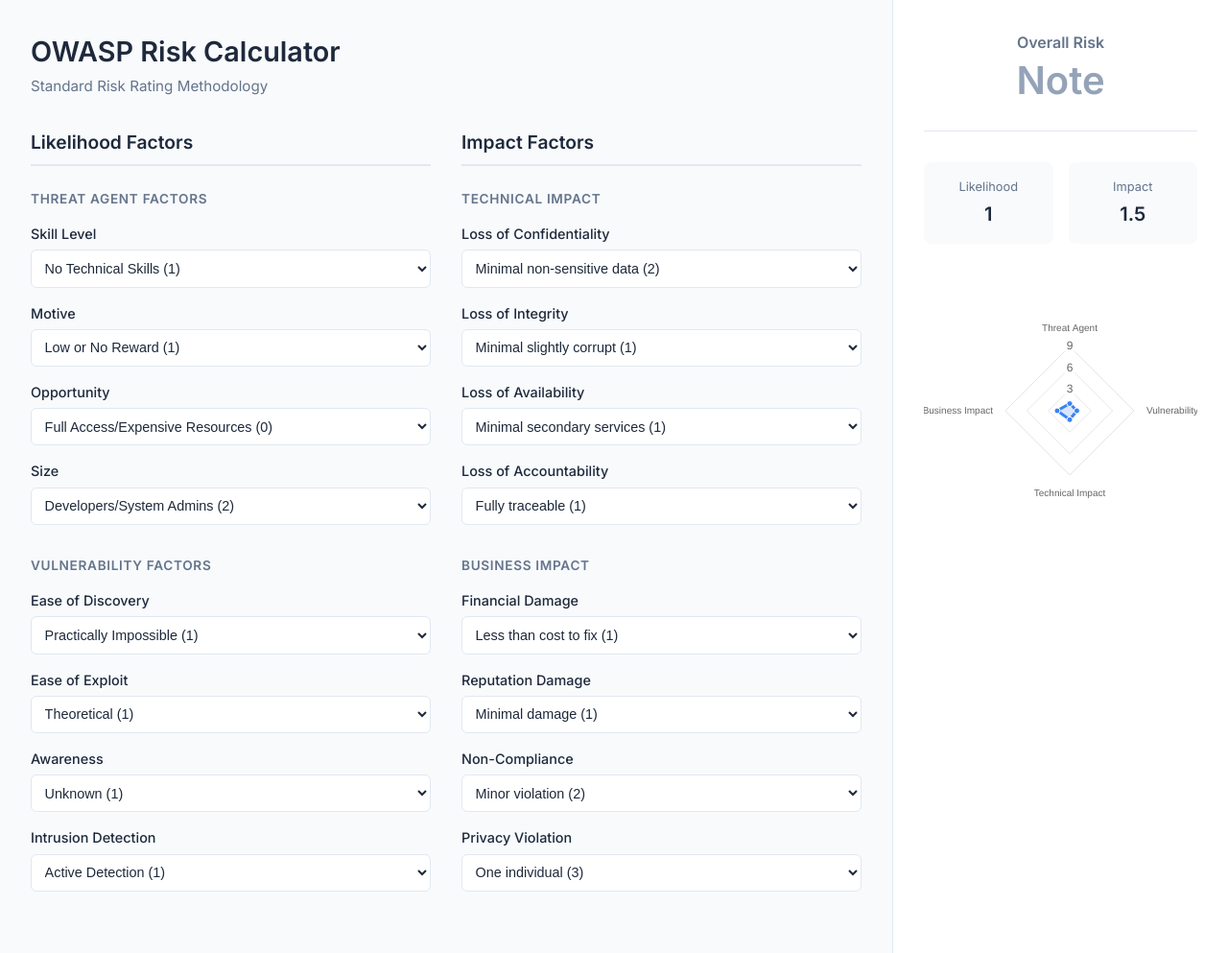
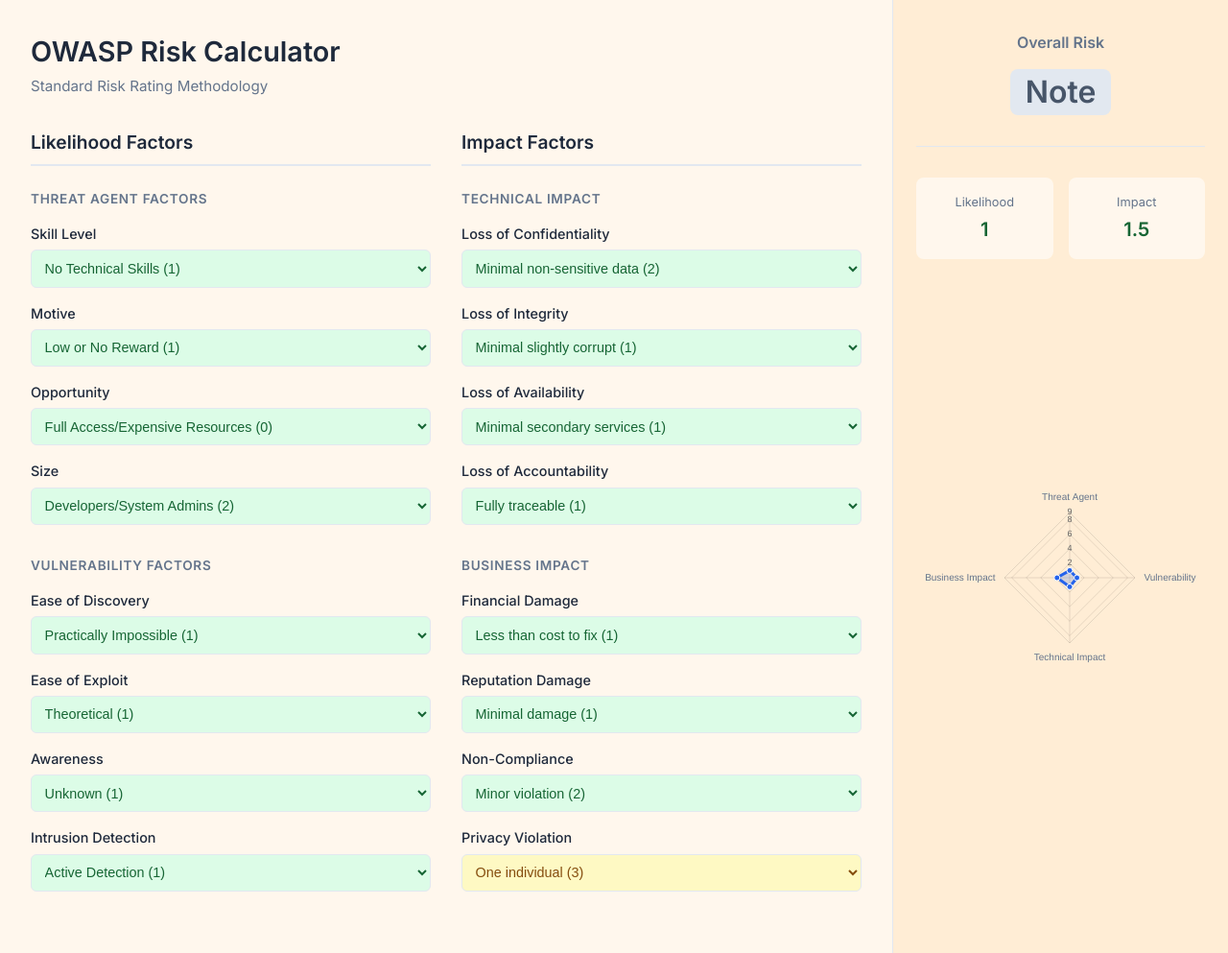
Before and after one commit to ooprathamm/OWASP-Risk-Calculator-, a Flask app: page / in a window 1280 px wide. Shown: the whole page at 96% size. Run offline with Flask 3, Linux system fonts and the light colour scheme.

Commit message:
color coding

```diff
--- a/calculator.py
+++ b/calculator.py
@@ -22,27 +22,12 @@
             return 'High'
 
     def calculate_risk(self, likelihood_factors, impact_factors):
-        """
-        Calculates the overall risk based on likelihood and impact factors.
-
-        Args:
-            likelihood_factors (list): List of integers (0-9) representing likelihood.
-            impact_factors (list): List of integers (0-9) representing impact.
-
-        Returns:
-            dict: Contains scores, levels, and final risk severity.
-        """
         likelihood_score = self.calculate_score(likelihood_factors)
         impact_score = self.calculate_score(impact_factors)
 
         likelihood_level = self.get_level(likelihood_score)
         impact_level = self.get_level(impact_score)
 
-        # Determine Risk Severity from Matrix
-        # Note: The matrix is typically Impact x Likelihood or vice versa.
-        # Standard: Impact (Rows) x Likelihood (Cols)
-
-        # Adjusting matrix access to match standard: risk_matrix[Impact][Likelihood]
         risk_severity = self.risk_matrix[impact_level][likelihood_level]
 
         return {
--- a/static/script.js
+++ b/static/script.js
@@ -2,19 +2,22 @@
     const selects = document.querySelectorAll('.factor-select');
     let riskChart = null;
 
-    // Initial calculation
+    selects.forEach(select => {
+        updateSelectColor(select);
+    });
     calculateRisk();
 
-    // Add event listeners
     selects.forEach(select => {
-        select.addEventListener('change', calculateRisk);
+        select.addEventListener('change', (e) => {
+            updateSelectColor(e.target);
+            calculateRisk();
+        });
     });
 
     async function calculateRisk() {
         const likelihoodFactors = [];
         const impactFactors = [];
 
-        // Collect values for calculation
         document.querySelectorAll('.factor-select[data-type="likelihood"]').forEach(el => {
             likelihoodFactors.push(parseFloat(el.value));
         });
@@ -48,35 +51,46 @@
     }
 
     function updateUI(data) {
-        // Update Scores
-        document.getElementById('likelihood-score').textContent = data.likelihood_score;
-        document.getElementById('impact-score').textContent = data.impact_score;
+        const likelihoodScoreEl = document.getElementById('likelihood-score');
+        const impactScoreEl = document.getElementById('impact-score');
 
-        // Update Severity
+        likelihoodScoreEl.textContent = data.likelihood_score;
+        impactScoreEl.textContent = data.impact_score;
+
+        updateRiskClass(likelihoodScoreEl.parentElement, data.likelihood_level);
+        updateRiskClass(impactScoreEl.parentElement, data.impact_level);
+
         const severityEl = document.getElementById('risk-severity');
         severityEl.textContent = data.risk_severity;
 
-        // Reset classes and add new one
-        severityEl.className = 'severity-display';
-        severityEl.classList.add(data.risk_severity.toLowerCase());
+        updateRiskClass(severityEl, data.risk_severity);
+    }
+
+    function updateRiskClass(element, level) {
+        element.classList.remove('bg-note', 'bg-low', 'bg-medium', 'bg-high', 'bg-critical');
+
+        if (level) {
+            const className = 'bg-' + level.toLowerCase();
+            element.classList.add(className);
+        }
+    }
+
+    function updateSelectColor(select) {
+        const val = parseInt(select.value);
+        select.classList.remove('bg-low', 'bg-medium', 'bg-high');
+
+        if (val < 3) {
+            select.classList.add('bg-low');
+        } else if (val < 6) {
+            select.classList.add('bg-medium');
+        } else {
+            select.classList.add('bg-high');
+        }
     }
 
     function updateChart(likelihoodFactors, impactFactors) {
         const ctx = document.getElementById('riskRadarChart').getContext('2d');
 
-        // Labels for the 8 factors
-        // Likelihood: Skill, Motive, Opp, Size, Discovery, Exploit, Awareness, Detection
-        // Impact: Conf, Integ, Avail, Account, Fin, Rep, Compliance, Privacy
-        // To make the radar chart readable, we might want to average them into the 4 sub-groups or show all 8?
-        // Showing all 16 is too much. Let's show the 8 sub-groups (averages) or just the 2 main scores?
-        // Better: Show the 8 factors from the UI groups (4 Likelihood, 4 Impact).
-
-        // Actually, the UI has 8 inputs for Likelihood and 8 for Impact.
-        // Let's group them by the 4 sub-headers in the UI:
-        // 1. Threat Agent (Avg of first 4 Likelihood)
-        // 2. Vulnerability (Avg of last 4 Likelihood)
-        // 3. Technical Impact (Avg of first 4 Impact)
-        // 4. Business Impact (Avg of last 4 Impact)
 
         const threatAgent = average(likelihoodFactors.slice(0, 4));
         const vulnerability = average(likelihoodFactors.slice(4, 8));
@@ -94,12 +108,12 @@
                 label: 'Risk Factors',
                 data: [threatAgent, vulnerability, techImpact, bizImpact],
                 fill: true,
-                backgroundColor: 'rgba(59, 130, 246, 0.2)',
-                borderColor: 'rgb(59, 130, 246)',
-                pointBackgroundColor: 'rgb(59, 130, 246)',
+                backgroundColor: 'rgba(37, 99, 235, 0.2)', // Royal Blue transparent
+                borderColor: 'rgb(37, 99, 235)', // Royal Blue
+                pointBackgroundColor: 'rgb(37, 99, 235)',
                 pointBorderColor: '#fff',
                 pointHoverBackgroundColor: '#fff',
-                pointHoverBorderColor: 'rgb(59, 130, 246)'
+                pointHoverBorderColor: 'rgb(37, 99, 235)'
             }]
         };
 
@@ -111,6 +125,11 @@
                 type: 'radar',
                 data: data,
                 options: {
+                    responsive: true,
+                    maintainAspectRatio: false,
+                    layout: {
+                        padding: 10
+                    },
                     elements: {
                         line: {
                             borderWidth: 3
@@ -119,13 +138,29 @@
                     scales: {
                         r: {
                             angleLines: {
-                                display: false
+                                display: true,
+                                color: 'rgba(0, 0, 0, 0.1)'
                             },
-                            suggestedMin: 0,
-                            suggestedMax: 9,
+                            grid: {
+                                color: 'rgba(0, 0, 0, 0.1)'
+                            },
+                            pointLabels: {
+                                font: {
+                                    size: 10
+                                },
+                                color: '#64748b'
+                            },
                             ticks: {
-                                stepSize: 3
-                            }
+                                backdropColor: 'transparent',
+                                backdropPadding: 0,
+                                font: {
+                                    size: 9
+                                },
+                                stepSize: 2,
+                                showLabelBackdrop: false
+                            },
+                            min: 0,
+                            max: 9
                         }
                     },
                     plugins: {
--- a/static/style.css
+++ b/static/style.css
@@ -1,13 +1,11 @@
 :root {
-    --bg-color: #f8fafc;
-    /* Light gray background for professional look */
-    --sidebar-bg: #ffffff;
+    --bg-color: #fff7ed;
+    --sidebar-bg: #ffedd5;
     --text-primary: #1e293b;
     --text-secondary: #64748b;
     --accent-color: #2563eb;
     --border-color: #e2e8f0;
 
-    /* Severity Colors (More muted/professional) */
     --note-color: #94a3b8;
     --low-color: #22c55e;
     --medium-color: #eab308;
@@ -15,16 +13,7 @@
     --critical-color: #ef4444;
 }
 
-@media (prefers-color-scheme: dark) {
-    :root {
-        --bg-color: #0f172a;
-        --sidebar-bg: #1e293b;
-        --text-primary: #f1f5f9;
-        --text-secondary: #94a3b8;
-        --accent-color: #3b82f6;
-        --border-color: #334155;
-    }
-}
+
 
 * {
     box-sizing: border-box;
@@ -141,7 +130,7 @@
 .results-sidebar {
     background-color: var(--sidebar-bg);
     border-left: 1px solid var(--border-color);
-    padding: 2rem;
+    padding: 1.5rem;
 }
 
 .sticky-wrapper {
@@ -163,9 +152,10 @@
 }
 
 .severity-display {
-    font-size: 2.5rem;
+    font-size: 2rem;
     font-weight: 800;
     line-height: 1;
+    margin-top: 0.5rem;
 }
 
 .scores-container {
@@ -196,27 +186,52 @@
 
 .chart-container {
     position: relative;
-    height: 300px;
+    height: 600px;
     width: 100%;
+    margin-top: 1rem;
 }
 
-/* Severity Colors */
-.note {
-    color: var(--note-color);
+/* Risk Level Backgrounds */
+.bg-note {
+    background-color: #e2e8f0;
+    color: #475569;
 }
 
-.low {
-    color: var(--low-color);
+.bg-low {
+    background-color: #dcfce7;
+    color: #166534;
 }
 
-.medium {
-    color: var(--medium-color);
+.bg-medium {
+    background-color: #fef9c3;
+    color: #854d0e;
 }
 
-.high {
-    color: var(--high-color);
+.bg-high {
+    background-color: #ffccbc;
+    color: #9a3412;
 }
 
-.critical {
-    color: var(--critical-color);
+.bg-critical {
+    background-color: #fee2e2;
+    color: #991b1b;
 }
+
+.score-item {
+    background-color: var(--bg-color);
+    padding: 1rem;
+    border-radius: 0.5rem;
+    text-align: center;
+    transition: background-color 0.3s, color 0.3s;
+}
+
+.severity-display {
+    font-size: 2rem;
+    font-weight: 800;
+    line-height: 1;
+    margin-top: 0.5rem;
+    padding: 0.5rem 1rem;
+    border-radius: 0.5rem;
+    display: inline-block;
+    transition: background-color 0.3s, color 0.3s;
+}
--- a/templates/index.html
+++ b/templates/index.html
@@ -12,7 +12,6 @@
 
 <body>
     <div class="app-container">
-        <!-- Main Content: Inputs -->
         <main class="input-section">
             <header>
                 <h1>OWASP Risk Calculator</h1>
@@ -20,7 +19,6 @@
             </header>
 
             <div class="factors-grid">
-                <!-- Likelihood Factors -->
                 <section class="factor-column">
                     <h2 class="section-title">Likelihood Factors</h2>
 
@@ -106,7 +104,8 @@
                     </div>
                 </section>
 
-                <!-- Impact Factors -->
+                </section>
+
                 <section class="factor-column">
                     <h2 class="section-title">Impact Factors</h2>
 
@@ -194,7 +193,6 @@
             </div>
         </main>
 
-        <!-- Sidebar: Results & Charts -->
         <aside class="results-sidebar">
             <div class="sticky-wrapper">
                 <div class="overall-risk-card">
```
Also changed, not shown: tests/test_calculator.py (deleted, +0 -34 lines).
